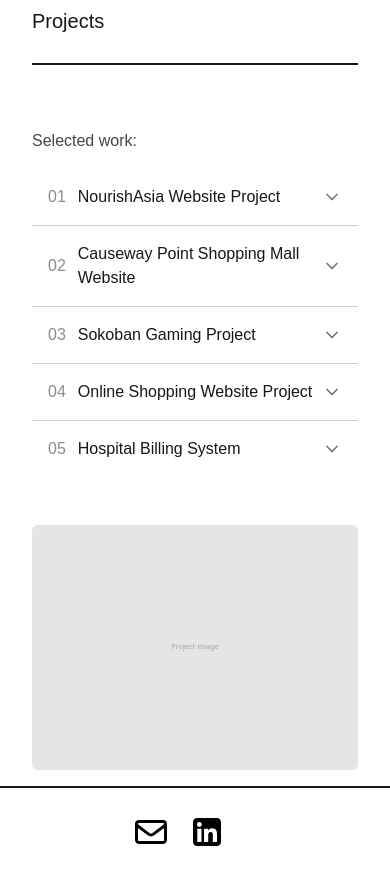
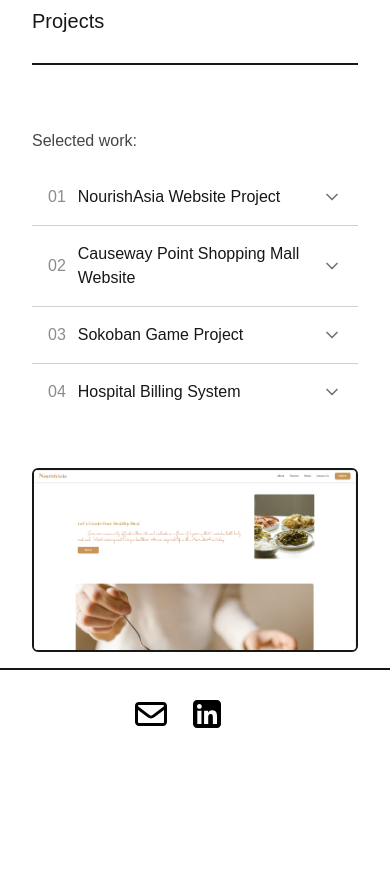
Before and after one commit to kyi-phyu-thant/portfolio, a Next.js app: page / in a window 390 px wide. Shown: the part 2640-3516 px from the top of the page. After the commit the page ends 3398 px from the top, so only its background shows below. Built offline with nearby package versions, Linux system fonts and the light colour scheme; a web font is replaced by a local one.

Commit message:
Update Header component for improved mobile responsiveness and modify Projects section by updating project images and titles, while removing an outdated project entry.

```diff
--- a/app/_components/Header.tsx
+++ b/app/_components/Header.tsx
@@ -15,7 +15,7 @@ const Header: React.FC = () => {
   const [open, setOpen] = useState(false);
 
   return (
-    <header className="sticky top-0 z-50 bg-white">
+    <header className="sticky md:relative top-0 z-50 bg-white">
       <div className="px-6 py-3 md:px-24 md:py-4 flex items-center justify-between">
         {/* Logo */}
         <Image
--- a/app/_sections/Projects.tsx
+++ b/app/_sections/Projects.tsx
@@ -10,7 +10,7 @@ const PLACEHOLDER_SRC = "/placeholder.svg";
 const PROJECTS = [
   {
     id: "nourish-asia",
-    imageSrc: PLACEHOLDER_SRC,
+    imageSrc: "/project/NourishAsia.png",
     title: "NourishAsia Website Project",
     date: "2023 June",
     role: "Full Stack Developer",
@@ -52,7 +52,7 @@ const PROJECTS = [
   {
     id: "sokoban",
     imageSrc: PLACEHOLDER_SRC,
-    title: "Sokoban Gaming Project",
+    title: "Sokoban Game Project",
     date: "2020 December",
     role: "Game Developer",
     description:
@@ -68,26 +68,6 @@ const PROJECTS = [
       "C# for game development, Unity for game asset management, Touch gesture recognition for controls",
     outcome:
       "Successfully delivered a challenging and enjoyable puzzle game with an intuitive interface, receiving positive feedback and gaining popularity among puzzle enthusiasts.",
-  },
-  {
-    id: "online-shopping",
-    imageSrc: PLACEHOLDER_SRC,
-    title: "Online Shopping Website Project",
-    date: "2021 March",
-    role: "UI/UX Designer",
-    description:
-      "The Online Shopping Website Project aimed to create an engaging e-commerce platform. I focused on developing a user-friendly interface.",
-    responsibilities: [
-      "Designed interfaces using Figma for visual appeal and ease of navigation.",
-      "Conducted user research to inform design decisions.",
-      "Created wireframes and prototypes to visualize the layout.",
-      "Collaborated with developers and stakeholders to align with project goals.",
-      "Conducted usability testing to resolve user experience issues.",
-    ],
-    technologies:
-      "Figma for design and prototyping, HTML and CSS for layout and styling, Collaboration tools for project management",
-    outcome:
-      "Delivered a modern, user-friendly platform that enhanced the shopping experience, receiving positive feedback for ease of use and visual appeal.",
   },
   {
     id: "hospital-billing",
@@ -127,7 +107,7 @@ export default function Projects() {
       <h2 className="text-xl md:text-4xl font-sans mb-6 border-b-2 pb-7">
         Projects
       </h2>
-      <div className="grid grid-cols-1 md:grid-cols-[1.1fr_0.9fr] gap-x-28 gap-y-12 relative">
+      <div className="grid grid-cols-1 md:grid-cols-[0.9fr_1.1fr] gap-x-10 gap-y-12 relative">
         {/* Left: accordion with project descriptions (one open at a time) */}
         <div className="border-(--foreground)/20">
           <p className="font-sans text-base text-(--foreground)/80 mb-4">
@@ -191,7 +171,7 @@ export default function Projects() {
           className="flex flex-col gap-4 md:sticky md:top-8 self-start"
           key={activeProject.id}
         >
-          <div className="relative aspect-4/3 overflow-hidden rounded-md bg-(--foreground)/5">
+          <div className="relative aspect-video overflow-hidden rounded-md bg-(--foreground)/5 border-2">
             <Image
               src={activeProject.imageSrc}
               alt={`${activeProject.title} – project image`}
```
Also changed, not shown: public/project/NourishAsia.png (added).
